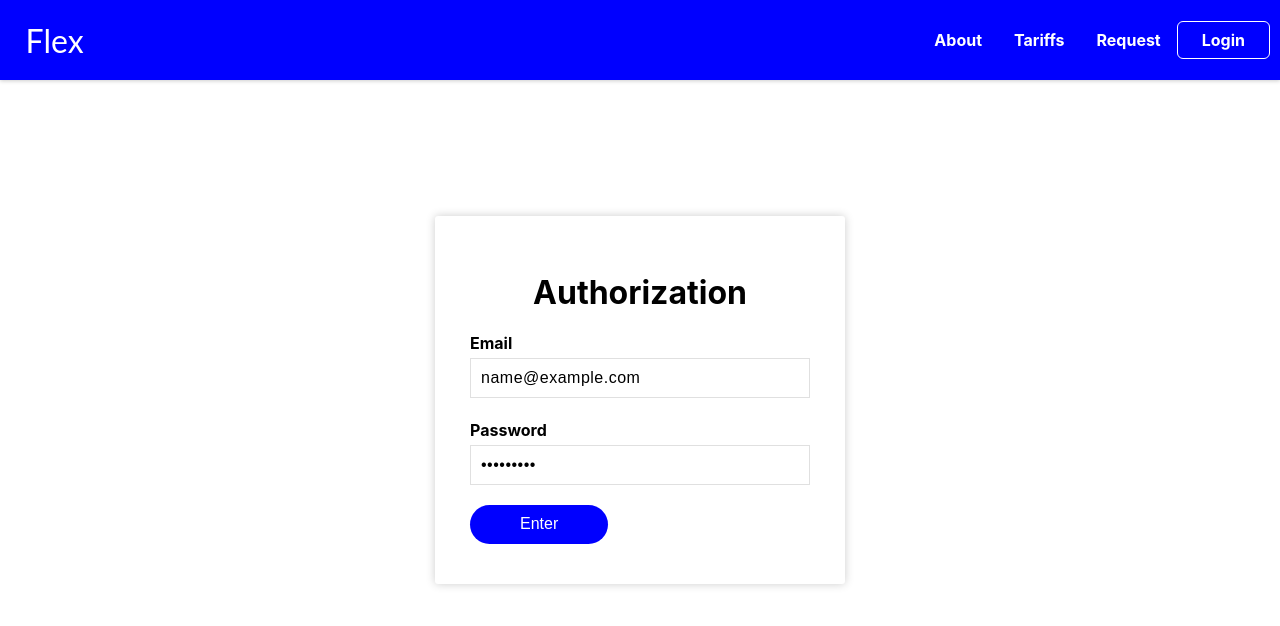
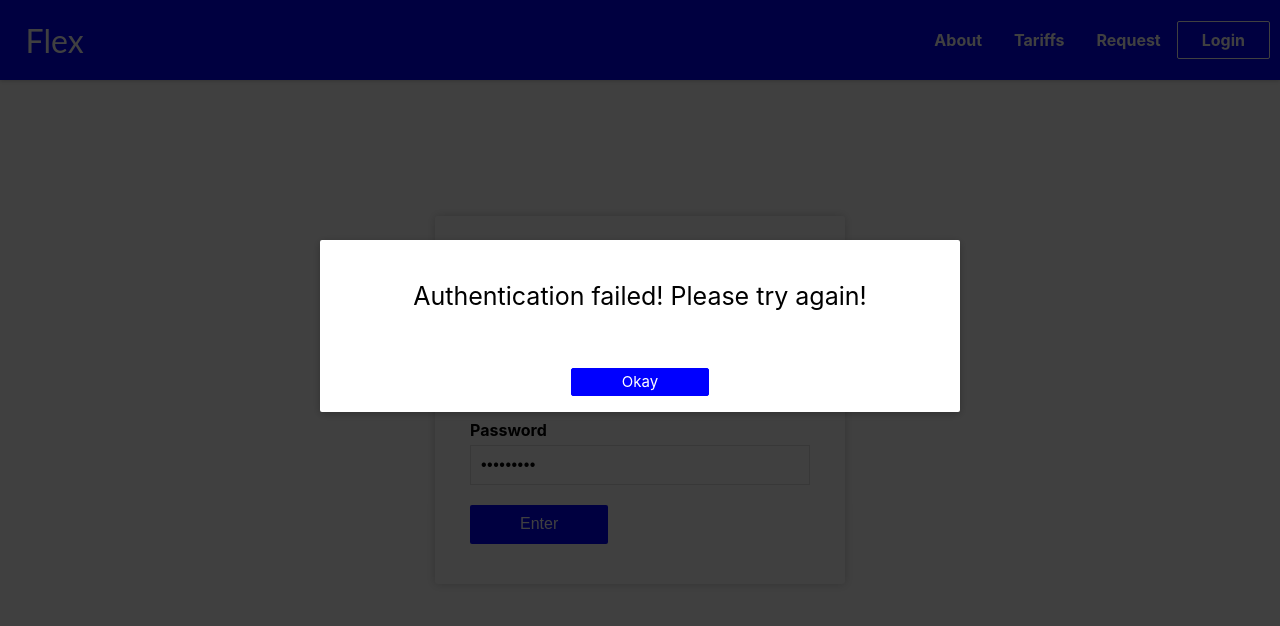
Before and after one commit to vlydik/diploma, a React (Create React App) app: page /login in a window 1280 px wide. Both pictures are taken after typing "name@example.com", "Sample123" into the empty fields and a click on the button "Enter". Shown: the top 626 px of the page. Built offline with nearby package versions, Linux system fonts and the light colour scheme; no server answers.

Commit message:
Finally fixed login modal

```diff
--- a/src/components/UI/ErrorHandler/ErrorHandlerModal.js
+++ b/src/components/UI/ErrorHandler/ErrorHandlerModal.js
@@ -6,35 +6,39 @@ import classes from './ErrorHandlerModal.module.css'
 
 const Back = (props) => {
   return <div className={classes.backdrop} onClick={props.onConfirm} />;
-}
+};
 
 const Modal = (props) => {
-  console.log("Error");
   return (
-    <div className={classes.details__modal}>
-            <div className={classes.details__modal__close}>
-              <svg xmlns="http://www.w3.org/2000/svg" width="14" height="14" viewBox="0 0 14 14" fill="none">
-                <path fill-rule="evenodd" d="M13.7071 1.70711C14.0976 1.31658 14.0976 0.683417 13.7071 0.292893C13.3166 -0.0976311 12.6834 -0.0976311 12.2929 0.292893L7 5.58579L1.70711 0.292893C1.31658 -0.0976311 0.683417 -0.0976311 0.292893 0.292893C-0.0976311 0.683417 -0.0976311 1.31658 0.292893 1.70711L5.58579 7L0.292893 12.2929C-0.0976311 12.6834 -0.0976311 13.3166 0.292893 13.7071C0.683417 14.0976 1.31658 14.0976 1.70711 13.7071L7 8.41421L12.2929 13.7071C12.6834 14.0976 13.3166 14.0976 13.7071 13.7071C14.0976 13.3166 14.0976 12.6834 13.7071 12.2929L8.41421 7L13.7071 1.70711Z" fill="black" />
-              </svg>
-            </div>
-          <div className={classes.details__modal__title}>
-            <h1>{props.data}</h1>
-          </div>
+    <div className={classes.modal}>
+      <div className={classes.content}>
+        <p>{props.data}</p>
+      </div>
+      <div className={classes.actions}>
+        <button className={classes.button} onClick={props.onConfirm}>
+          Okay
+        </button>
+      </div>
     </div>
   );
 }
 
 
 const ErrorHandlerModal = (props) => {
+  console.log(props.data);
   return(
     <React.Fragment>
       {ReactDOM.createPortal(
-        <Modal data={props.data}/>,
-        document.getElementById('overlay-root')
+        <Back onConfirm={props.onConfirm}/>,
+        document.getElementById('back-root')
+      )}
+      {ReactDOM.createPortal(
+        <Modal data={props.data} onConfirm={props.onConfirm}/>
+      , document.getElementById('overlay-root')
       )}
     </React.Fragment>
 
-    )
+    );
 }
 
 export default ErrorHandlerModal;
--- a/src/components/UI/ErrorHandler/ErrorHandlerModal.module.css
+++ b/src/components/UI/ErrorHandler/ErrorHandlerModal.module.css
@@ -1,20 +1,3 @@
-.details-modal {
-    background: #ffffff;
-    border-radius: 0.5em;
-    box-shadow: 0 10px 20px rgba(black, 0.2);
-    left: 50%;
-    max-width: 90%;
-    pointer-events: none;
-    position: absolute;
-    top: 50%;
-    transform: translate(-50%, -50%);
-    width: 30em;
-    text-align: left;
-    max-height: 90vh;
-    display: flex;
-    flex-direction: column;
-
-}
 .backdrop {
     position: fixed;
     top: 0;
@@ -25,27 +8,58 @@
     background: rgba(0, 0, 0, 0.75);
   }
 
-.details-modal-close {
-      align-items: center;
-      color: #111827;
-      display: flex;
-      height: 4.5em;
-      justify-content: center;
-      pointer-events: none;
-      position: absolute;
-      right: 0;
-      top: 0;
-      width: 4.5em;
+.modal {
+    position: fixed;
+    top: 30vh;
+    left: 10%;
+    width: 80%;
+    z-index: 100;
+    overflow: hidden;
+    background: white;
+    box-shadow: 0 2px 8px rgba(0, 0, 0, 0.26);
+    border-radius: 2px;
 }
-.details-modal-title {
-    color: #111827;
-    padding: 1.5em 2em;
-    pointer-events: all;
-    position: relative;
-    width: calc(100% - 4.5em);
+.content {
+    padding: 1rem;
+    font-weight: 400;
+    text-align:center;
+    font-size: 25px;
 }
-.details-modal-title h1{
-    font-size: 1.25rem;
-    font-weight: 600;
-    line-height: normal;
-}
+  .button {
+    font: inherit;
+    font-style: normal;
+    font-weight: 400;
+    font-size: 15px;
+    line-height: 18px;
+    text-align: center;
+    border: 1px solid blue;
+    background: blue;
+    color: white;
+    padding: 0.25rem 1rem;
+    cursor: pointer;
+    border-radius: 2px;
+    padding-inline: 50px;
+  }
+
+  .button:hover,
+  .button:active {
+    background: blue;
+    border-color: blue;
+  }
+
+  .button:focus {
+    outline: none;
+  }
+
+  .actions {
+    padding: 1rem;
+    display: flex;
+    justify-content: center;
+  }
+
+  @media (min-width: 768px) {
+    .modal {
+      left: calc(50% - 20rem);
+      width: 40rem;
+    }
+  }
--- a/src/components/UI/Header/Header.module.css
+++ b/src/components/UI/Header/Header.module.css
@@ -9,25 +9,25 @@
     position: fixed;
     top: 0;
     z-index: 0;
-  }
+}
 
 
-  .logo {
+.logo {
     font-family: 'Lato', sans-serif;
     font-size: 2rem;
     color: white;
     margin: 0;
     padding: 0 2%;
     cursor: pointer;
-  }
+}
 
-  .header ul {
+.header ul {
     list-style: none;
     margin: 0;
     padding: 10px;
     display: flex;
     align-items: baseline;
-  }
+}
 
   .header li {
     margin: 0 1rem;
@@ -47,7 +47,7 @@
     color: white;
     font-weight: bold;
     padding: 0.5rem 1.5rem;
-    border-radius: 6px;
+    border-radius: 2px;
     cursor: pointer;
   }
 
--- a/src/components/UI/Login/Login.js
+++ b/src/components/UI/Login/Login.js
@@ -1,8 +1,9 @@
-import react, { useRef, useContext, useState } from "react";
+import React, { useRef, useContext, useState } from "react";
 import { useHistory } from "react-router-dom";
 import classes from './Login.module.css';
 import AuthContext from "../../store/AuthContext";
 import ErrorHandlerModal from '../ErrorHandler/ErrorHandlerModal';
+
 
 const Login = () => {
     const history = useHistory();
@@ -16,6 +17,11 @@ const Login = () => {
     const [isLoading, setIsLoading] = useState(false);
 
     const [isError, setIsError] = useState(false);
+
+    const errorHandler = () => {
+        setIsError(null);
+    }
+
 
     const submitLoginHandler = (event) => {
         event.preventDefault();
@@ -51,7 +57,6 @@ const Login = () => {
                 else{
                     return res.json().then((data) => {
                         let errorMessage = 'Authentication failed! Please try again.';
-                        <ErrorHandlerModal data={errorMessage}/>
                     })
                 }
             })
@@ -61,11 +66,14 @@ const Login = () => {
             }).catch((err) => {
                 let errorMessage = 'Authentication failed! Please try again.';
                 console.log(errorMessage);
-                return <ErrorHandlerModal data={errorMessage}/>;
+                setIsError(true);
+                setIsLoading(false);
             });
     };
 
     return(
+        <React.Fragment>
+            {isError && <ErrorHandlerModal data="Authentication failed! Please try again!" onConfirm={errorHandler}/>}
             <div className={classes.login__container}>
                 <div className={classes.login__form}>
                     <h1>Authorization</h1>
@@ -79,6 +87,7 @@ const Login = () => {
                                 <h4>Password</h4>
                                 <input name="password" placeholder="password" type="password" ref={passwordInputRef} required></input>
                             </div>
+                            {isLoading && <p>Loading...</p>}
                             <button onClick={submitLoginHandler}>
                                 Enter
                             </button>
@@ -86,6 +95,7 @@ const Login = () => {
                     </form>
                 </div>
             </div>
+        </React.Fragment>
     )
 }
 export default Login;
--- a/src/components/UI/Login/Login.module.css
+++ b/src/components/UI/Login/Login.module.css
@@ -32,7 +32,7 @@
     padding: 10px 50px 11px;
     border: 0;
     background: blue;
-    border-radius: 100px;
+    border-radius: 2px;
     font-size: 16px;
     color: #fff;
     cursor: pointer;
```
Lines whose indentation alone changed are shown as unchanged.
